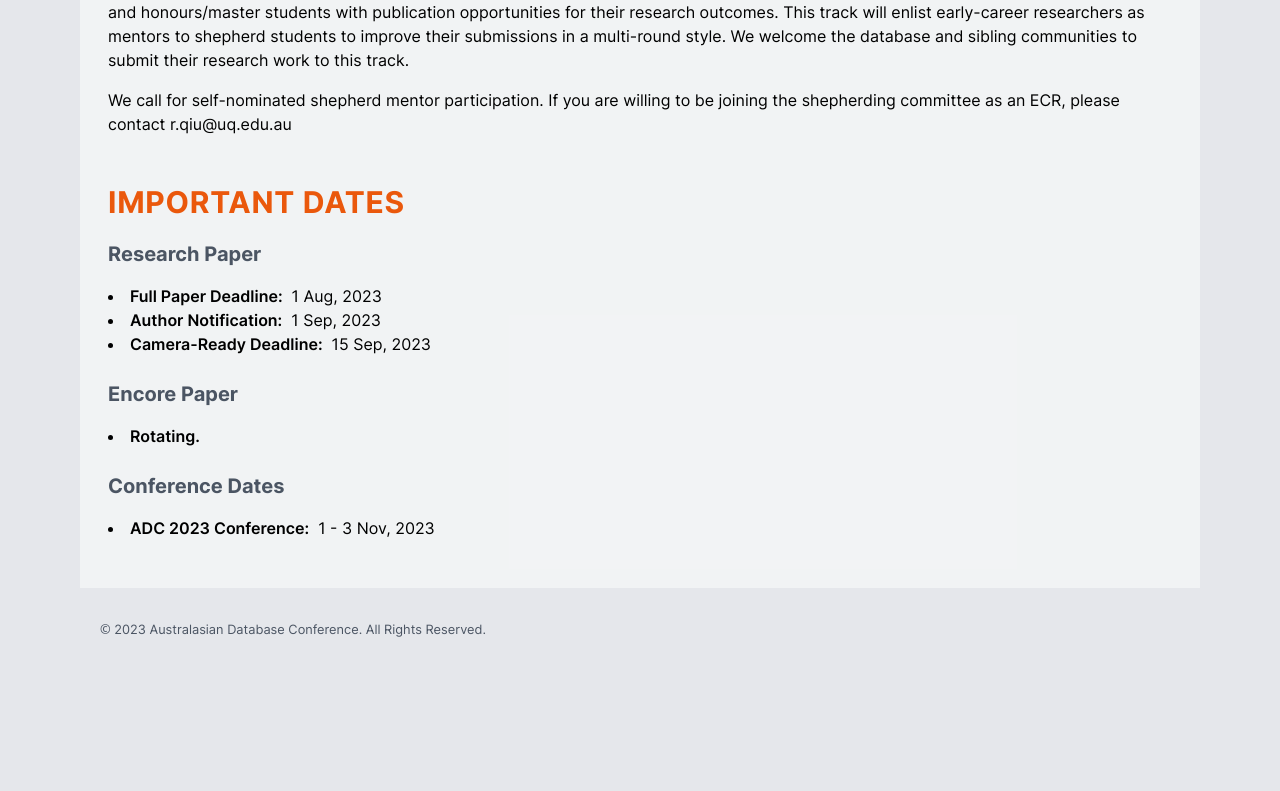
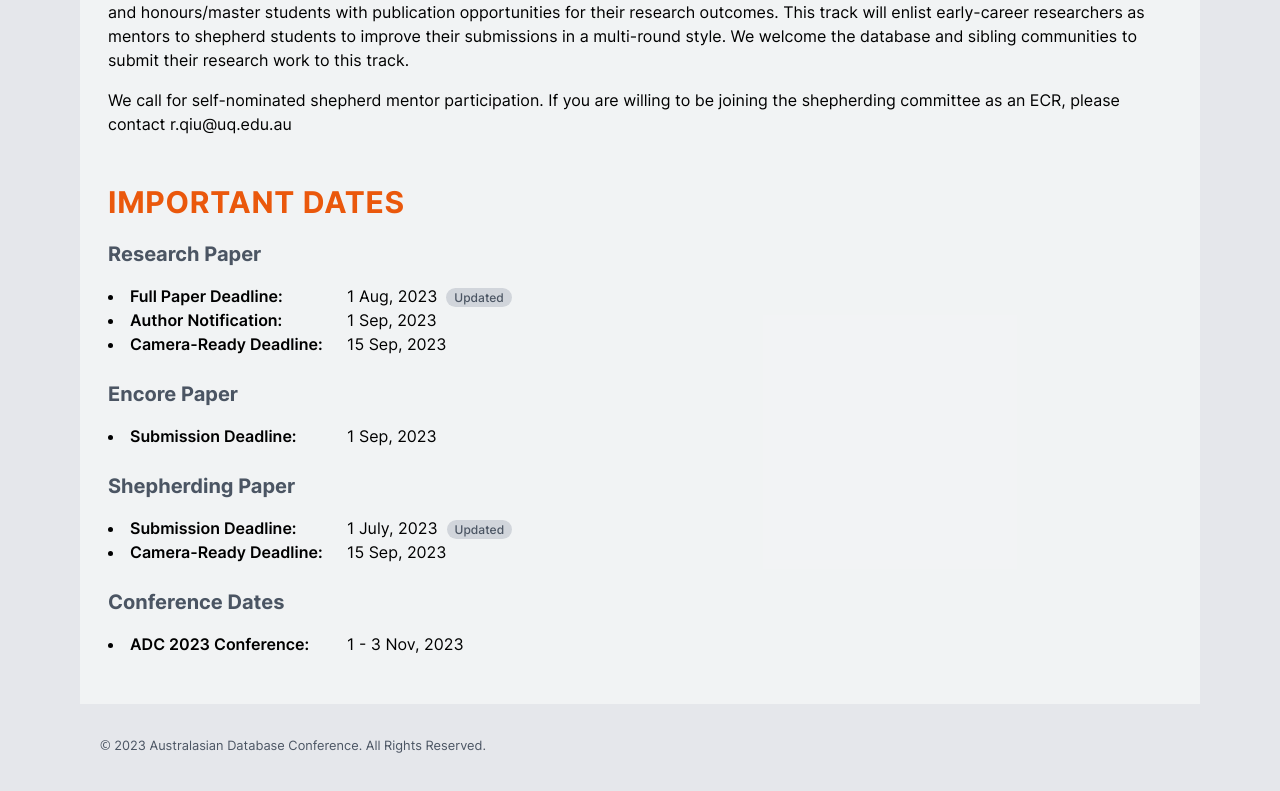
Before and after one commit to visatlas/adc2023, a Next.js app: page / in a window 1280 px wide. Shown: the part 956-1747 px from the top of the page. Before the commit the page ends 1723 px from the top, so only its background shows below. Built offline with nearby package versions, Linux system fonts and the light colour scheme.

Commit message:
Update deadline

```diff
--- a/src/pages/index.tsx
+++ b/src/pages/index.tsx
@@ -72,17 +72,27 @@
             <h2 className="uppercase text-3xl font-bold text-orange-600 tracking-wide mb-5 mt-12">Important Dates</h2>
             <h3 className="font-bold text-xl text-gray-600 mb-4 trackig-wide">Research Paper</h3>
             <ul className="list-disc list-inside">
-              <li><strong className="font-semibold">Full Paper Deadline:</strong> &nbsp;1 Aug, 2023</li>
-              <li><strong className="font-semibold">Author Notification:</strong> &nbsp;1 Sep, 2023</li>
-              <li><strong className="font-semibold">Camera-Ready Deadline:</strong> &nbsp;15 Sep, 2023</li>
+              <li>
+                <strong className="font-semibold w-52 inline-block">Full Paper Deadline:</strong> &nbsp;1 Aug, 2023&nbsp;&nbsp;
+                <span className="py-0.5 px-2 rounded-full bg-gray-300 text-gray-600 font-sans font-medium text-xs">Updated</span>
+              </li>
+              <li><strong className="font-semibold w-52 inline-block">Author Notification:</strong> &nbsp;1 Sep, 2023</li>
+              <li><strong className="font-semibold w-52 inline-block">Camera-Ready Deadline:</strong> &nbsp;15 Sep, 2023</li>
             </ul>
             <h3 className="font-bold text-xl text-gray-600 mb-4 mt-6 trackig-wide">Encore Paper</h3>
             <ul className="list-disc list-inside">
-              <li><span className="font-semibold">Rotating.</span></li>
+              <li><strong className="font-semibold w-52 inline-block">Submission Deadline:</strong> &nbsp;1 Sep, 2023</li>
+            </ul>
+            <h3 className="font-bold text-xl text-gray-600 mb-4 mt-6 trackig-wide">Shepherding Paper</h3>
+            <ul className="list-disc list-inside">
+              <li><strong className="font-semibold w-52 inline-block">Submission Deadline:</strong> &nbsp;1 July, 2023&nbsp;&nbsp;
+                <span className="py-0.5 px-2 rounded-full bg-gray-300 text-gray-600 font-sans font-medium text-xs">Updated</span>
+              </li>
+              <li><strong className="font-semibold w-52 inline-block">Camera-Ready Deadline:</strong> &nbsp;15 Sep, 2023</li>
             </ul>
             <h3 className="font-bold text-xl text-gray-600 mb-4 mt-6 trackig-wide">Conference Dates</h3>
             <ul className="list-disc list-inside">
-              <li><span className="font-semibold">ADC 2023 Conference:</span> &nbsp;1 - 3 Nov, 2023</li>
+              <li><span className="font-semibold w-52 inline-block">ADC 2023 Conference:</span> &nbsp;1 - 3 Nov, 2023</li>
             </ul>
           </article>
         </div>
--- a/src/pages/shepherding-track.tsx
+++ b/src/pages/shepherding-track.tsx
@@ -23,7 +23,7 @@
         <p><strong>Shepherd assignment.</strong> When a submission to this track is received, two shepherds from the ADC Shepherding Committee will be assigned to the paper. The shepherds will follow up with the corresponding author to provide guidance on improving the paper and to review the paper. Authors will receive email notifications of their delegated shepherds one week after the submission is received. Note that shepherds are not expected to be listed as a co-author of the paper. They act as mentors.</p>
         <h3 className="font-bold text-2xl text-orange-600 mt-10 mb-6">Important Dates</h3>
         {/* <p className="mb-4">23:59 AoE time</p> */}
-        <p className="mb-4"><strong>Submission deadline.</strong> <strong>Continuous</strong> until 15 June, 2023. The shepherding process will be carried out at any time when a submission is received until 15 June, 2023. Authors considering this track are encouraged to submit their preliminary work as early as possible for timely feedback from the delegated mentors/shepherds.</p>
+        <p className="mb-4"><strong>Submission deadline.</strong> <strong>Continuous</strong> until 1 July, 2023. The shepherding process will be carried out at any time when a submission is received until 1 July, 2023. Authors considering this track are encouraged to submit their preliminary work as early as possible for timely feedback from the delegated mentors/shepherds.</p>
         <p className="mb-4"><strong>Author notification.</strong> It depends on the time taken by the shepherd in providing instructions and comments, as well as that taken by the authors in revising the work. The whole process takes at most two and a half months and the whole process will be coordinated by the PC Chair of the shepherd track.</p>
         <p className="mb-4">The procedure will loosely follow a two-round shepherding: (1) 1st round review: 3 weeks post-submission; 1st round revision: 6 weeks post-submission; (2) 2nd round review (if needed): 8 weeks post-submission; 2nd round revision: 10 weeks post-submission; final notification: 11 weeks post-submission.</p>
         <p><strong>Camera-ready deadline.</strong> 15 September, 2023. When preparing the camera-ready version, authors are required to include a “Shepherding Process” section to describe briefly what has been changed after each round of the shepherding.</p>
```
